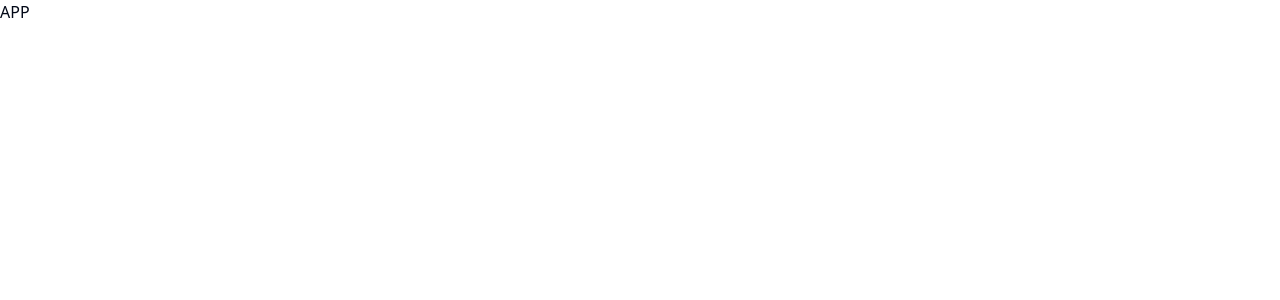
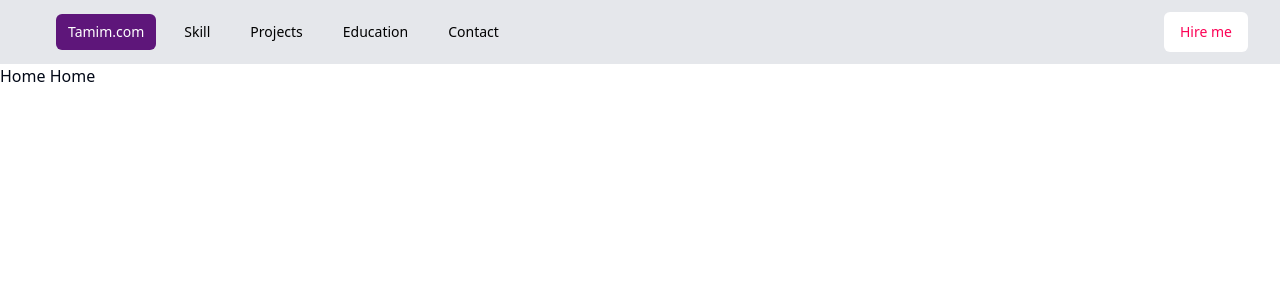
Before and after one commit to JulhashTamim/portfolio, a React (Vite) app: page / in a window 1280 px wide. Shown: the top 300 px of the page. Built offline with nearby package versions, Linux system fonts and the light colour scheme.

Commit message:
navbar done

```diff
--- a/package.json
+++ b/package.json
@@ -10,11 +10,15 @@
     "preview": "vite preview"
   },
   "dependencies": {
+    "@headlessui/react": "^1.7.18",
+    "@heroicons/react": "^2.1.1",
+    "@radix-ui/react-slot": "^1.0.2",
     "class-variance-authority": "^0.7.0",
     "clsx": "^2.1.0",
     "lucide-react": "^0.309.0",
     "react": "^18.2.0",
     "react-dom": "^18.2.0",
+    "react-router-dom": "^6.21.2",
     "tailwind-merge": "^2.2.0",
     "tailwindcss-animate": "^1.0.7"
   },
--- a/src/App.tsx
+++ /dev/null
@@ -1,5 +0,0 @@
-const App = () => {
-  return <div>APP</div>;
-};
-
-export default App;
--- /dev/null
+++ b/src/LayOut/Main.tsx
@@ -0,0 +1,14 @@
+import Navbar from "@/components/Navbar/Navbar";
+import { Outlet, ScrollRestoration } from "react-router-dom";
+
+const Main = () => {
+  return (
+    <>
+      <Navbar />
+      <Outlet />
+      <ScrollRestoration />
+    </>
+  );
+};
+
+export default Main;
--- /dev/null
+++ b/src/Pages/Home/Home.tsx
@@ -0,0 +1,5 @@
+const Home = () => {
+  return <div>Home Home</div>;
+};
+
+export default Home;
--- /dev/null
+++ b/src/Routes/Routes.tsx
@@ -0,0 +1,16 @@
+import { createBrowserRouter } from "react-router-dom";
+import Main from "../LayOut/Main";
+import Home from "@/Pages/Home/Home";
+
+export const router = createBrowserRouter([
+  {
+    path: "/",
+    element: <Main />,
+    children: [
+      {
+        path: "/",
+        element: <Home />,
+      },
+    ],
+  },
+]);
--- /dev/null
+++ b/src/components/Navbar/Navbar.tsx
@@ -0,0 +1,110 @@
+import { Disclosure, Menu } from "@headlessui/react";
+import { Bars3Icon, XMarkIcon } from "@heroicons/react/24/outline";
+import { Button } from "../ui/button";
+
+const navigation = [
+  { name: "Tamim.com", href: "/", current: true },
+  { name: "Skill", href: "#", current: false },
+  { name: "Projects", href: "#", current: false },
+  { name: "Education", href: "#", current: false },
+  { name: "Contact", href: "#", current: false },
+];
+
+function classNames(...classes: string[]) {
+  return classes.filter(Boolean).join(" ");
+}
+
+export default function Navbar() {
+  return (
+    <Disclosure as="nav" className="bg-gray-200">
+      {({ open }) => (
+        <>
+          <div className="mx-auto max-w-7xl px-2 sm:px-6 lg:px-8">
+            <div className="relative flex h-16 items-center justify-between">
+              <div className="absolute inset-y-0 left-0 flex items-center sm:hidden">
+                {/* Mobile menu button*/}
+                <Disclosure.Button className="relative inline-flex items-center justify-center rounded-md p-2 text-gray-400 hover:bg-primary hover:text-white focus:outline-none focus:ring-2 focus:ring-inset focus:ring-white">
+                  <span className="absolute -inset-0.5" />
+                  <span className="sr-only">Open main menu</span>
+                  {open ? (
+                    <XMarkIcon className="block h-6 w-6" aria-hidden="true" />
+                  ) : (
+                    <Bars3Icon className="block h-6 w-6" aria-hidden="true" />
+                  )}
+                </Disclosure.Button>
+              </div>
+              <div className="flex flex-1 items-center justify-center sm:items-stretch sm:justify-start">
+                {/* <div className="flex flex-shrink-0 items-center">
+                  <img
+                    className="h-8 w-auto"
+                    src="https://tailwindui.com/img/logos/mark.svg?color=indigo&shade=500"
+                    alt="Your Company"
+                  />
+                </div> */}
+                <div className="hidden sm:ml-6 sm:block">
+                  <div className="flex space-x-4">
+                    {navigation.map((item) => (
+                      <a
+                        key={item.name}
+                        href={item.href}
+                        className={classNames(
+                          item.current
+                            ? "bg-primary text-white"
+                            : "text-black hover:bg-secondary hover:text-white",
+                          "rounded-md px-3 py-2 text-sm font-medium"
+                        )}
+                        aria-current={item.current ? "page" : undefined}
+                      >
+                        {item.name}
+                      </a>
+                    ))}
+                  </div>
+                </div>
+              </div>
+              <div className="absolute inset-y-0 right-0 flex items-center pr-2 sm:static sm:inset-auto sm:ml-6 sm:pr-0">
+                {/* <button
+                  type="button"
+                  className="relative rounded-full bg-gray-800 p-1 text-gray-400 hover:text-white focus:outline-none focus:ring-2 focus:ring-white focus:ring-offset-2 focus:ring-offset-gray-800"
+                >
+                  <span className="absolute -inset-1.5" />
+                  <span className="sr-only">View notifications</span>
+                  <BellIcon className="h-6 w-6" aria-hidden="true" />
+                </button> */}
+
+                {/* Profile dropdown */}
+                <Menu as="div" className="relative ml-3">
+                  <div>
+                    <Button className="bg-white text-secondary hover:text-white">
+                      Hire me
+                    </Button>
+                  </div>
+                </Menu>
+              </div>
+            </div>
+          </div>
+
+          <Disclosure.Panel className="sm:hidden">
+            <div className="space-y-1 px-2 pb-3 pt-2 flex flex-col">
+              {navigation.map((item) => (
+                <Disclosure.Button
+                  key={item.name}
+                  as="a"
+                  href={item.href}
+                  className={classNames(
+                    item.current
+                      ? "bg-primary text-white"
+                      : "text-black hover:bg-secondary hover:text-white",
+                    "rounded-md px-3 py-2 text-sm font-medium"
+                  )}
+                  aria-current={item.current ? "page" : undefined}
+                >
+                  {item.name}
+                </Disclosure.Button>
+              ))}
+            </div>
+          </Disclosure.Panel>
+        </>
+      )}
+    </Disclosure>
+  );
+}
--- /dev/null
+++ b/src/components/ui/button.tsx
@@ -0,0 +1,56 @@
+import * as React from "react"
+import { Slot } from "@radix-ui/react-slot"
+import { cva, type VariantProps } from "class-variance-authority"
+
+import { cn } from "@/lib/utils"
+
+const buttonVariants = cva(
+  "inline-flex items-center justify-center whitespace-nowrap rounded-md text-sm font-medium ring-offset-background transition-colors focus-visible:outline-none focus-visible:ring-2 focus-visible:ring-ring focus-visible:ring-offset-2 disabled:pointer-events-none disabled:opacity-50",
+  {
+    variants: {
+      variant: {
+        default: "bg-primary text-primary-foreground hover:bg-primary/90",
+        destructive:
+          "bg-destructive text-destructive-foreground hover:bg-destructive/90",
+        outline:
+          "border border-input bg-background hover:bg-accent hover:text-accent-foreground",
+        secondary:
+          "bg-secondary text-secondary-foreground hover:bg-secondary/80",
+        ghost: "hover:bg-accent hover:text-accent-foreground",
+        link: "text-primary underline-offset-4 hover:underline",
+      },
+      size: {
+        default: "h-10 px-4 py-2",
+        sm: "h-9 rounded-md px-3",
+        lg: "h-11 rounded-md px-8",
+        icon: "h-10 w-10",
+      },
+    },
+    defaultVariants: {
+      variant: "default",
+      size: "default",
+    },
+  }
+)
+
+export interface ButtonProps
+  extends React.ButtonHTMLAttributes<HTMLButtonElement>,
+    VariantProps<typeof buttonVariants> {
+  asChild?: boolean
+}
+
+const Button = React.forwardRef<HTMLButtonElement, ButtonProps>(
+  ({ className, variant, size, asChild = false, ...props }, ref) => {
+    const Comp = asChild ? Slot : "button"
+    return (
+      <Comp
+        className={cn(buttonVariants({ variant, size, className }))}
+        ref={ref}
+        {...props}
+      />
+    )
+  }
+)
+Button.displayName = "Button"
+
+export { Button, buttonVariants }
--- a/src/main.tsx
+++ b/src/main.tsx
@@ -1,10 +1,12 @@
-import React from 'react'
-import ReactDOM from 'react-dom/client'
-import App from './App.tsx'
-import './index.css'
+import React from "react";
+import ReactDOM from "react-dom/client";
+import "./index.css";
 
-ReactDOM.createRoot(document.getElementById('root')!).render(
+import { RouterProvider } from "react-router-dom";
+import { router } from "./Routes/Routes";
+
+ReactDOM.createRoot(document.getElementById("root")!).render(
   <React.StrictMode>
-    <App />
-  </React.StrictMode>,
-)
+    <RouterProvider router={router}></RouterProvider>
+  </React.StrictMode>
+);
--- a/tailwind.config.js
+++ b/tailwind.config.js
@@ -25,11 +25,11 @@ module.exports = {
         background: "hsl(var(--background))",
         foreground: "hsl(var(--foreground))",
         primary: {
-          DEFAULT: "hsl(var(--primary))",
+          DEFAULT: "#5e167a",
           foreground: "hsl(var(--primary-foreground))",
         },
         secondary: {
-          DEFAULT: "hsl(var(--secondary))",
+          DEFAULT: "#fc0356",
           foreground: "hsl(var(--secondary-foreground))",
         },
         destructive: {
@@ -71,7 +71,7 @@ module.exports = {
       animation: {
         "accordion-down": "accordion-down 0.2s ease-out",
         "accordion-up": "accordion-up 0.2s ease-out",
-      },
+      }
     },
   },
   plugins: [require("tailwindcss-animate")],
```
Also changed, not shown: 1 other file (tests, documents, lock files or other folders).
